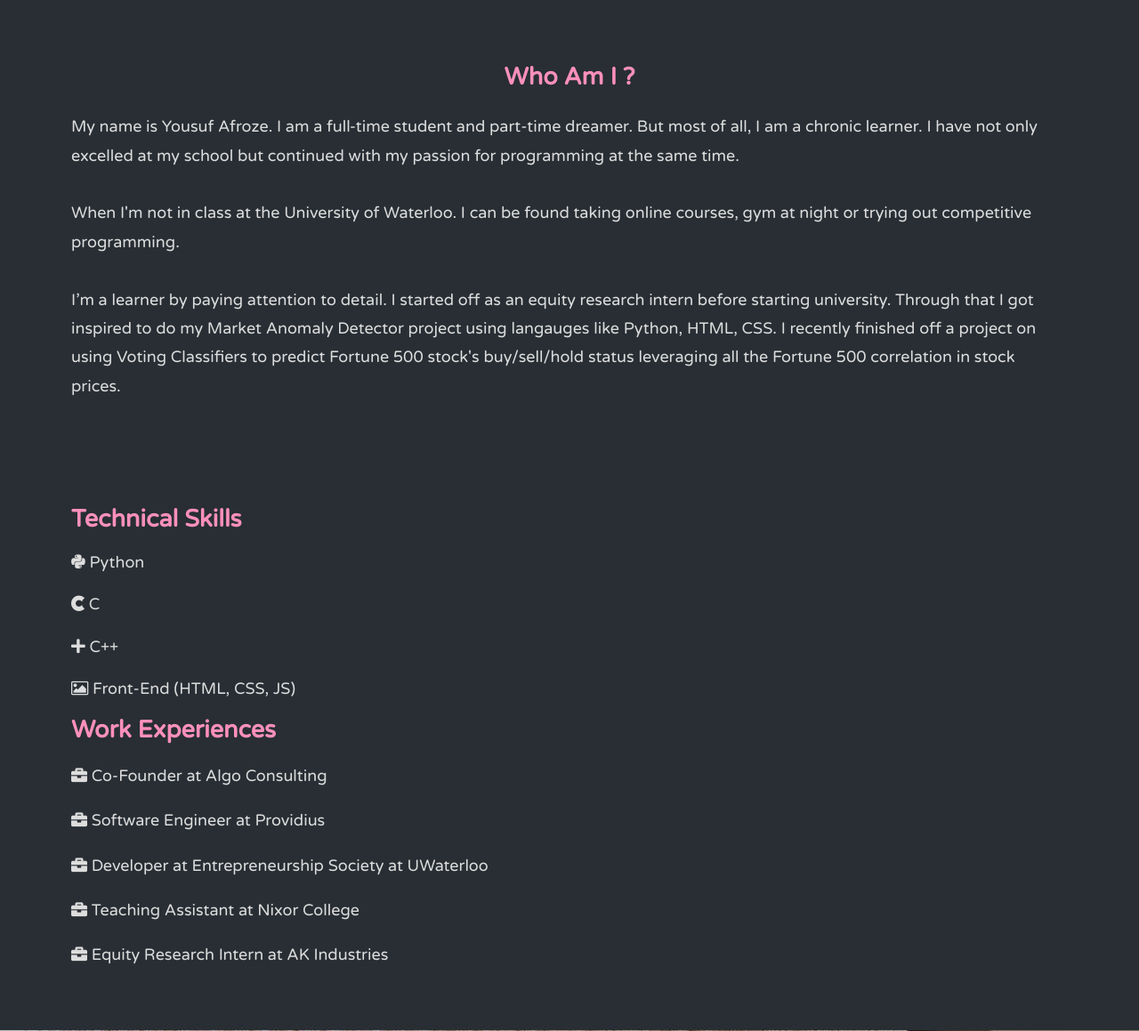
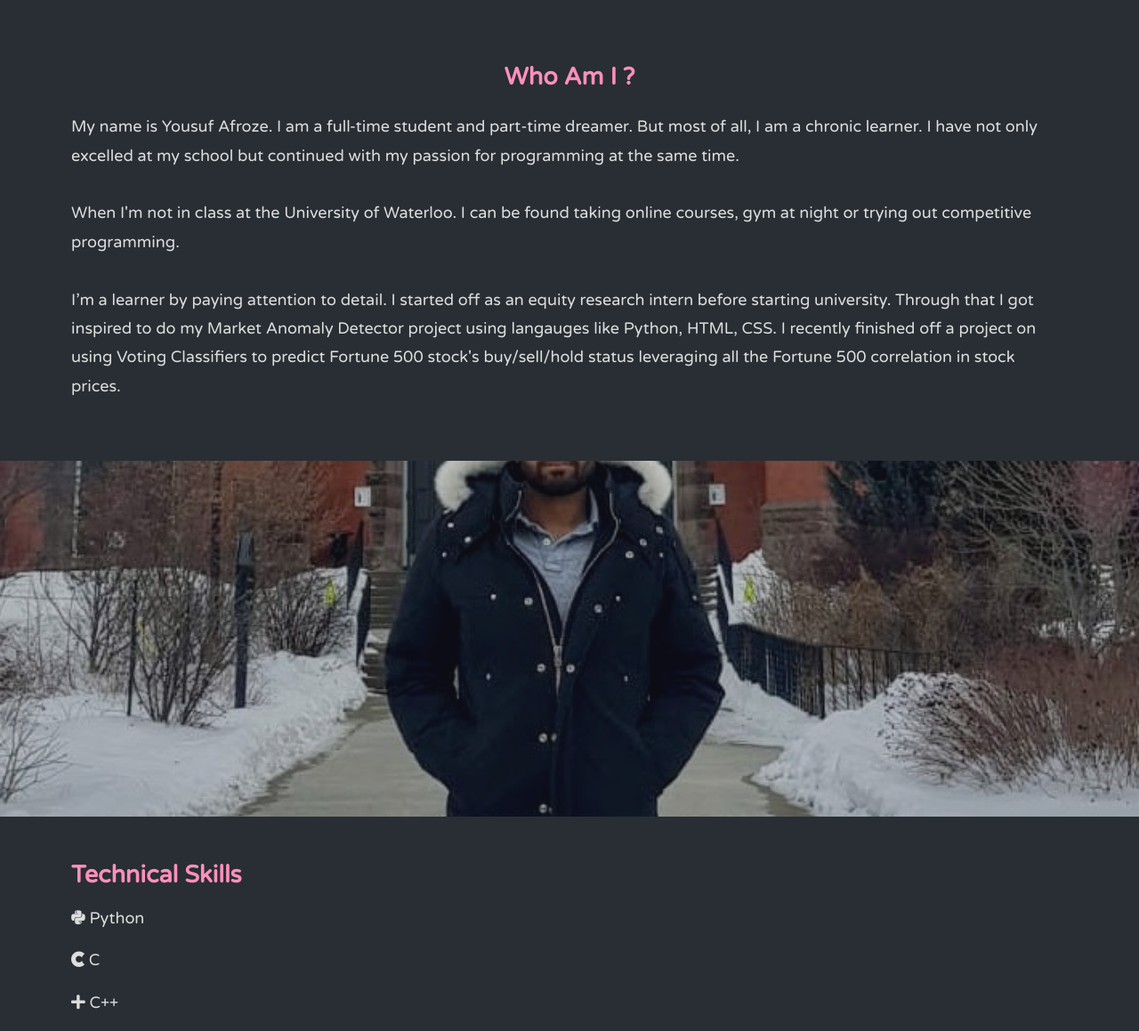
Before and after one commit to yousufafroze/Portfolio, a PHP site: page / in a window 1280 px wide. Shown: the part 801-1960 px from the top of the page at 89% size. Run offline with PHP 8.4, Linux system fonts and the light colour scheme; some libraries are stand-ins or nearby versions.

Commit message:
Update Portfolio.css

```diff
--- a/Portfolio.css
+++ b/Portfolio.css
@@ -124,10 +124,10 @@ color:blue;
   min-height: 400px;
 } */
 
-/* .parallax-img2{
+.parallax-img2{
   background-image: url('https://yousufafroze.github.io/Portfolio/Img/portfolio_img2.jpg');
   min-height: 400px;
-} */
+}
 
 .parallax-img3{
   background-image: url('https://yousufafroze.github.io/Portfolio/Img/portfolio_img1.JPG');
```
